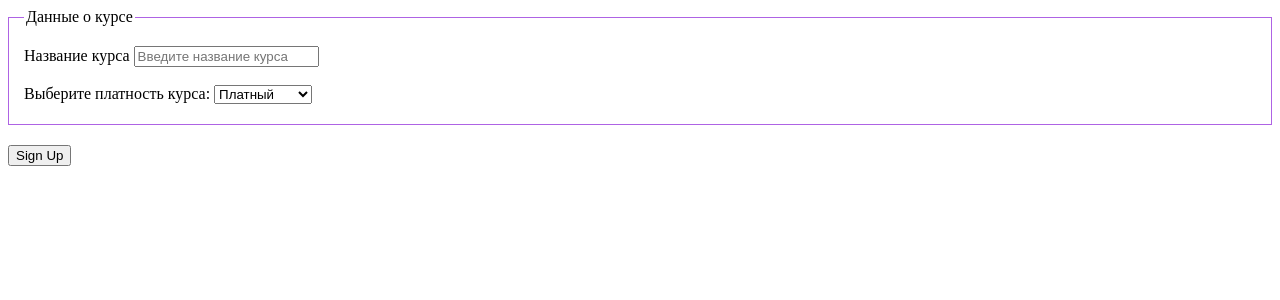
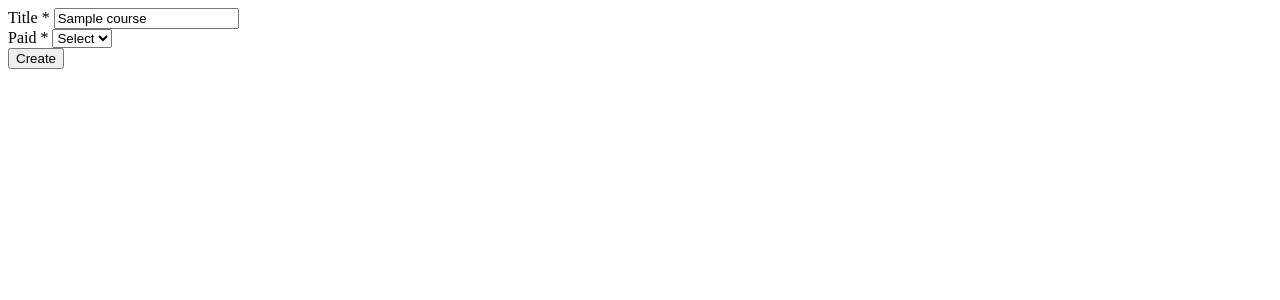
Before and after one commit to AlexanderLarriva/validator_flask, a Flask app: template validator_flask/templates/courses/new.html in a window 1280 px wide. Shown: the top 300 px of the page. Run offline with Flask 3, Linux system fonts and the light colour scheme; the template is opened without the code that fills it: most values are stand-ins (such as "Sample title", 1, 10 or a date in 2020).

Commit message:
Fix files

```diff
--- a/validator_flask/app.py
+++ b/validator_flask/app.py
@@ -24,6 +24,7 @@ def index():
 @app.get('/courses')
 def courses_get():
     courses = repo.content()
+    print(courses)
     return render_template(
         'courses/index.html',
         courses=courses,
@@ -31,22 +32,28 @@ def courses_get():
 
 
 # BEGIN (write your solution here)
-@app.route('/courses/new', methods=['GET', 'POST'])
-def show_form():
-    if request.method == 'POST':
-        title = request.form.get('title')
-        paid = request.form.get('paid')
-        course_data = {'title': title, 'paid': paid}
-        errors = validate(course_data)
-        if errors:
-            return render_template(
-                'courses/new.html',
-                course_data=course_data,
-                errors=errors,
-            ), 422  # Код ответа 422 для ошибки валидации
-        repo.save(course_data)
-        return redirect('/courses')  # Редирект при успешном сохранении курса
+@app.post('/courses')
+def courses_post():
+    course = request.form.to_dict()
+    errors = validate(course)
+    if errors:
+        return render_template(
+            'courses/new.html',
+            course=course,
+            errors=errors,
+        ), 422
 
-    return render_template('courses/new.html')
+    repo.save(course)
+    return redirect('/courses', 302)
 
+
+@app.route('/courses/new')
+def courses_new():
+    course = {'title': '', 'paid': ''}
+    errors = {}
+    return render_template(
+        'courses/new.html',
+        course=course,
+        errors=errors,
+        )
 # END
--- a/validator_flask/templates/courses/new.html
+++ b/validator_flask/templates/courses/new.html
@@ -12,29 +12,31 @@
   </style>
   <body>
 <!-- BEGIN (write your solution here) -->
-    <form name="add_course" action="/courses" method="POST">
-    <fieldset>
-    <legend>Данные о курсе</legend>
+<form action="/courses" method="post">
   <div>
     <label>
-        Название курса
-        <input type="text" name="title" placeholder="Введите название курса">
+          Title *
+        <input type="text" name="title" value="{{ course.title }}">
         </label>
+    {% if errors['title'] %}
+    <div>{{ errors['title'] }}</div>
+    {% endif %}
   </div>
-    <br>
   <div>
     <label>
-        Выберите платность курса:
-        <select name="paid-menu">
-          <option value="True">Платный</option>
-          <option value="False">Бесплатный</option>
+        Paid *
+        <select name="paid">
+          <option value="">Select</option>
+          <option {{ 'selected' if course.paid =='1' else '' }} value="1">Paid</option>
+          <option {{ 'selected' if course.paid =='0' else '' }} value="0">Free</option>
         </select>
         </label>
+    {% if errors['paid'] %}
+    <div>{{ errors['paid'] }}</div>
+    {% endif %}
   </div>
-    </fieldset>
-    <input type="submit" value="Sign Up">
+  <input type="submit" value="Create">
 </form>
-
 <!-- END -->
   </body>
 </html>
```
Also changed, not shown: validator_flask/data.py (+6 -6 lines), 2 other files. Lines whose indentation alone changed are shown as unchanged.
